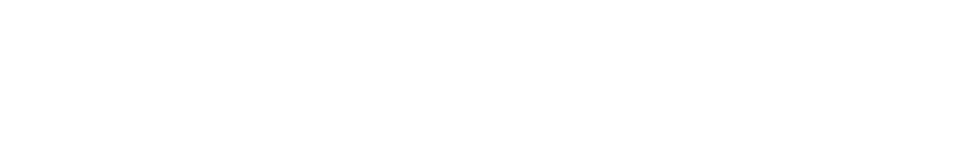
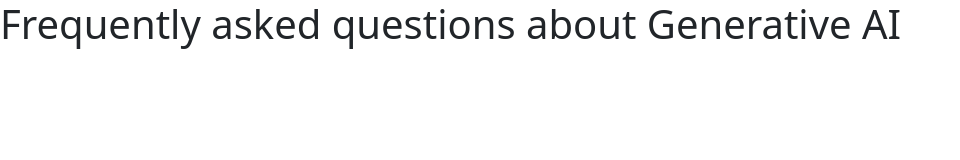
Before and after one commit to rendaun/CSDC100-Pre_Finals-Sacriz, a plain HTML site: page project-root/faq.html in a window 1280 px wide. Shown: the whole page, without its empty margins (0-960 px from the left). Drawn offline with nearby package versions, Linux system fonts and the light colour scheme.

Commit message:
Update faq.html
Created a header for the body.

```diff
--- a/project-root/faq.html
+++ b/project-root/faq.html
@@ -7,6 +7,6 @@
     <link href="https://cdn.jsdelivr.net/npm/bootstrap@5.3.8/dist/css/bootstrap.min.css" rel="stylesheet" integrity="sha384-sRIl4kxILFvY47J16cr9ZwB07vP4J8+LH7qKQnuqkuIAvNWLzeN8tE5YBujZqJLB" crossorigin="anonymous">
 </head>
 <body>
-
+    <h1>Frequently asked questions about Generative AI</h1>
 </body>
 </html>
```
